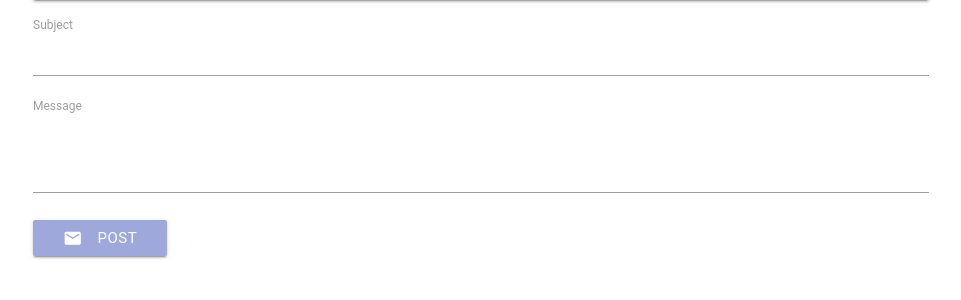
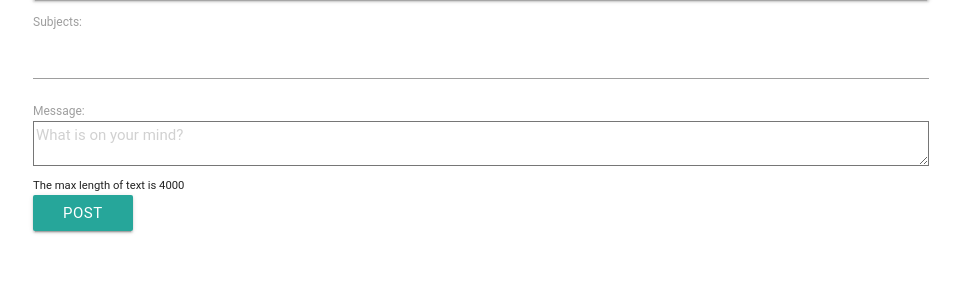
Before and after one commit to polieter/Django_beginning, a Django app: page /boards/1/new in a window 1280 px wide. Shown: the part 138-438 px from the top of the page, without its empty margins (159-1120 px from the left). Run offline with Django 3.2, Linux system fonts and the light colour scheme; tables that the repository leaves empty hold one stand-in row (values such as "Sample post"); some libraries are stand-ins or nearby versions; some web fonts are replaced.

Commit message:
added forms.ModelForm

```diff
--- a/Django_beginning/settings.py
+++ b/Django_beginning/settings.py
@@ -37,6 +37,8 @@ INSTALLED_APPS = [
     'django.contrib.sessions',
     'django.contrib.messages',
     'django.contrib.staticfiles',
+
+    'widget_tweaks',
 
     'boards',
 ]
--- /dev/null
+++ b/boards/forms.py
@@ -0,0 +1,16 @@
+from django import forms
+from .models import Topic
+
+
+class NewTopicForm(forms.ModelForm):
+    message = forms.CharField(
+            widget=forms.Textarea(
+                attrs={'rows': 5, 'placeholder': 'What is on your mind?'}
+            ),
+            max_length=4000,
+            help_text='The max length of text is 4000'
+        )
+
+    class Meta:
+        model = Topic
+        fields = ['subjects', 'message']
--- a/boards/models.py
+++ b/boards/models.py
@@ -22,8 +22,8 @@ class Topic(models.Model):
 
 class Post(models.Model):
     message = models.TextField(max_length=4000)
-    topic = models.ForeignKey(Topic, related_name='post')
+    topic = models.ForeignKey(Topic, related_name='posts')
     created_at = models.DateTimeField(auto_now_add=True)
     updated_at = models.DateTimeField(null=True)
-    created_by = models.ForeignKey(User, related_name='post')
+    created_by = models.ForeignKey(User, related_name='posts')
     updatet_by = models.ForeignKey(User, null=True, related_name='+')
--- a/boards/views.py
+++ b/boards/views.py
@@ -1,6 +1,7 @@
 from django.contrib.auth.models import User
 from django.shortcuts import render, redirect, get_object_or_404
 from .models import Boards, Topic, Post
+from .forms import NewTopicForm
 
 
 def home(request):
@@ -15,25 +16,23 @@ def board_topics(request, board_primary_key):
 
 def new_topic(request, board_primary_key):
     board = get_object_or_404(Boards, pk=board_primary_key)
+    user = User.objects.first()
 
     if request.method == 'POST':
-        subject = request.POST['subject']
-        message = request.POST['message']
+        form = NewTopicForm(request.POST)
 
-        user = User.objects.first()
+        if form.is_valid():
+            topic = form.save(commit=False)
+            topic.board = board
+            topic.starter = user
+            topic.save()
 
-        topic = Topic.objects.create(
-            subjects=subject,
-            board=board,
-            starter=user
-        )
-
-        post = Post.objects.create(
-            message=message,
-            topic=topic,
-            created_by=user
-        )
-
-        return redirect('board_topics', board_primary_key=board.pk)
-
-    return render(request, 'new_topic.html', {'board': board})
+            post = Post.objects.create(
+                message=form.cleaned_data.get('message'),
+                topic=topic,
+                created_by=user
+            )
+            return redirect('board_topics', board_primary_key=board.pk)
+    else:
+        form = NewTopicForm()
+    return render(request, 'new_topic.html', {'board': board, 'form': form})
--- a/requirements.txt
+++ b/requirements.txt
@@ -1 +1,2 @@
 Django==1.11.4
+django-widget-tweaks==1.4.1
--- /dev/null
+++ b/templates/includes/form.html
@@ -0,0 +1,28 @@
+{% load widget_tweaks %}
+
+{% for field in form %}
+  <div class="form-group">
+    {{ field.label_tag }}
+
+    {% if form.is_bound %}
+      {% if field.errors %}
+        {% render_field field class="form-control is-invalid" %}
+        {% for error in field.errors %}
+          <div class="invalid-feedback">
+            {{ error }}
+          </div>
+        {% endfor %}
+      {% else %}
+        {% render_field field class="form-control is-valid" %}
+      {% endif %}
+    {% else %}
+      {% render_field field class="form-control" %}
+    {% endif %}
+
+    {% if field.help_text %}
+      <small class="form-text text-muted">
+        {{ field.help_text }}
+      </small>
+    {% endif %}
+  </div>
+{% endfor %}
--- a/templates/new_topic.html
+++ b/templates/new_topic.html
@@ -1,4 +1,6 @@
 {% extends 'base.html' %}
+
+{% load widget_tweaks %}
 
 {% block title %}Start a New Topic{% endblock %}
 
@@ -11,20 +13,12 @@
 {% endblock %}
 
 {% block content %}
+  <form method="post" novalidate>
 
-    <form method="post">
     {% csrf_token %}
+    {% include 'includes/form.html' %}
+    <button type="submit" class="btn btn-success">Post</button>
 
-    <div class="input-field boards_input">
-        <input id="id_subject" type="text" class="validate" name="subject">
-        <label class="active" for="id_subject" >Subject</label>
-    </div>
+  </form>
 
-    <div class="input-field">
-        <textarea id="id_message" class="materialize-textarea" name="message"></textarea>
-        <label class="active" for="id_message">Message</label>
-    </div>
-    <button type="submit" class="waves-effect waves-light btn indigo lighten-3"><i class="material-icons left">local_post_office</i>Post</button>
-
-    </form>
 {% endblock %}
```
Also changed, not shown: boards/tests.py (+19 -0 lines), boards/migrations/0002_auto_20180122_1838.py (added).
